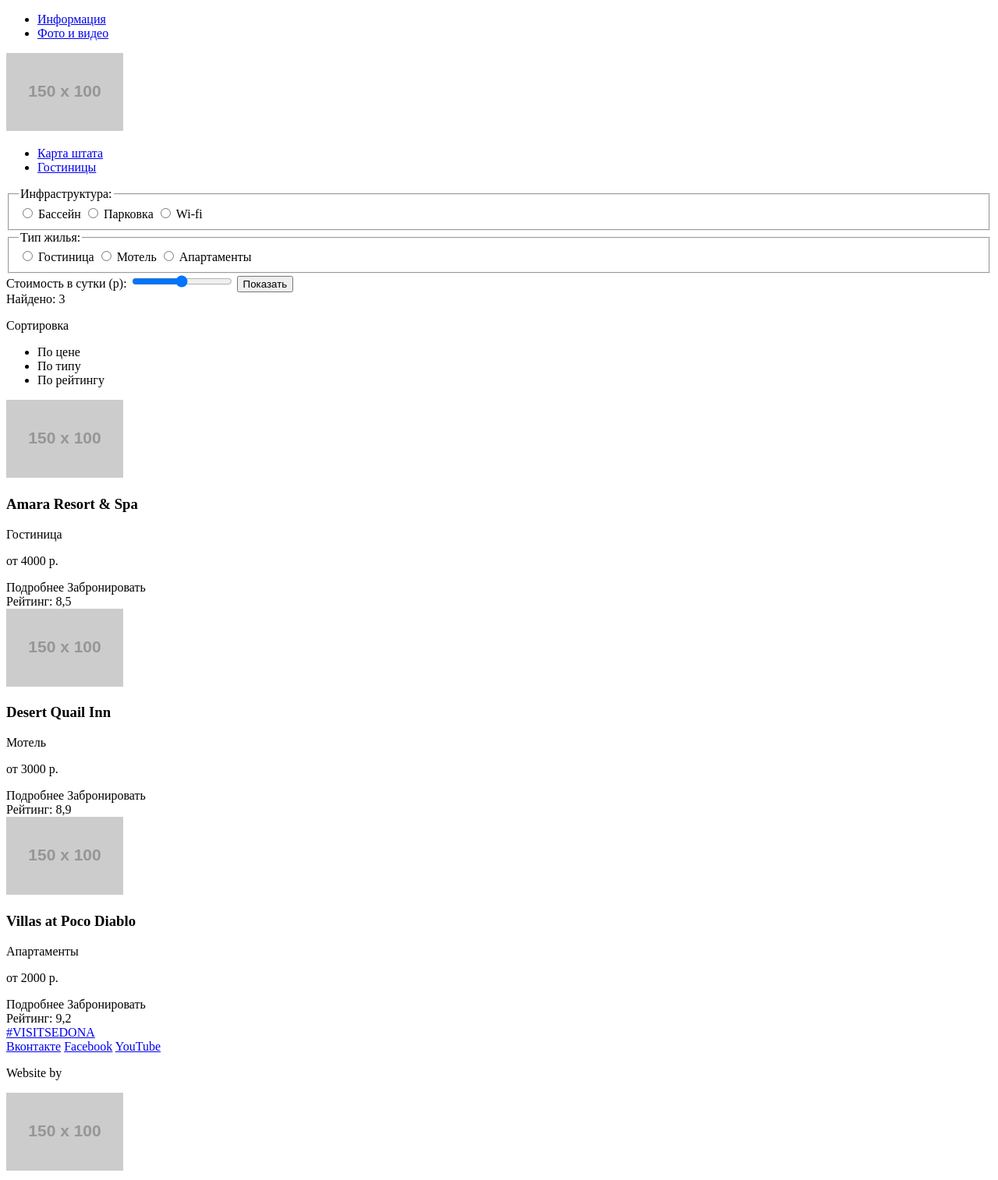
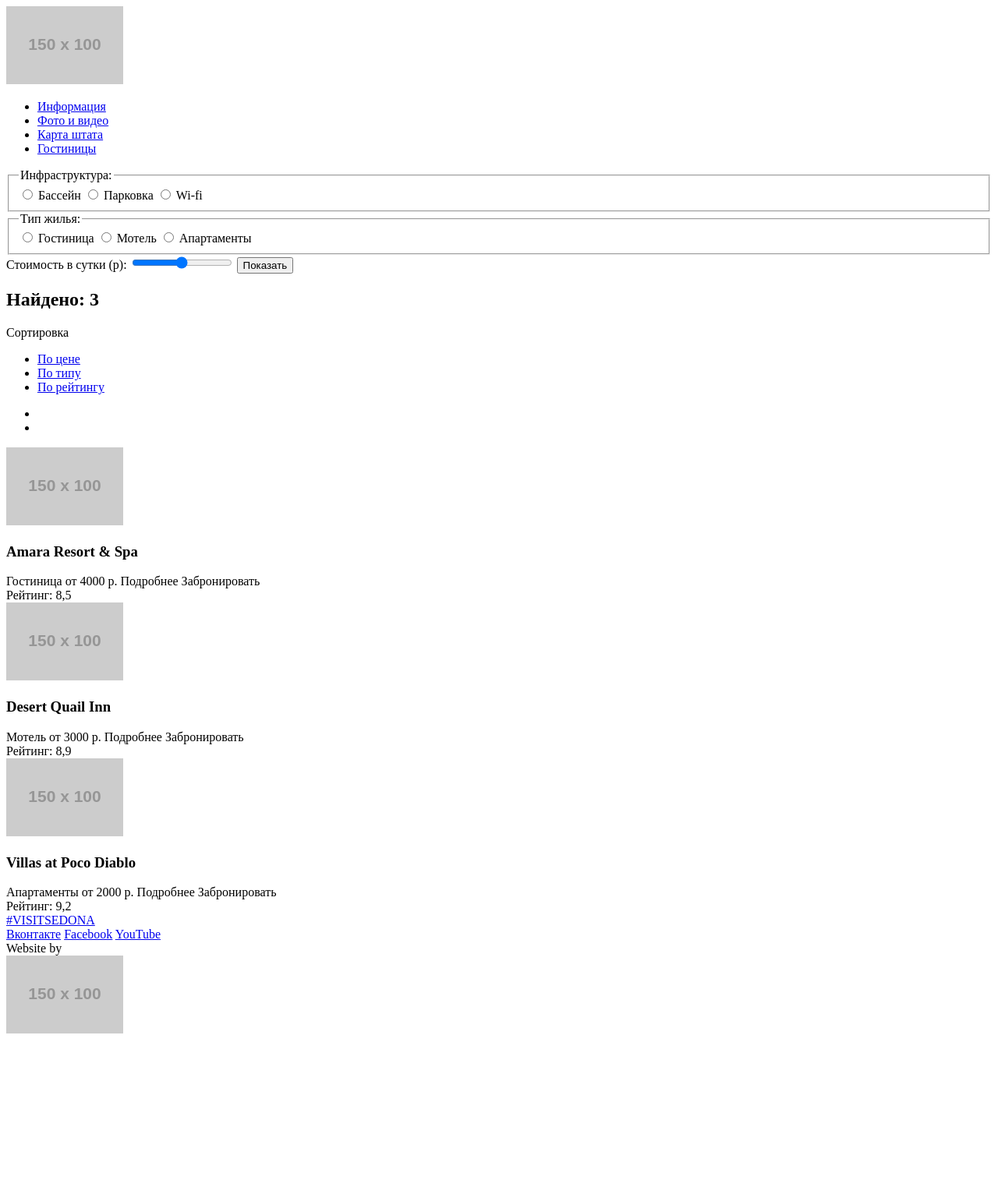
Before and after one commit to anlab27/279601-sedona, a plain HTML site: page inner.html in a window 1280 px wide. Shown: the whole page at 78% size. After the commit the page ends 1338 px from the top, so only its background shows below. Drawn offline with Linux system fonts and the light colour scheme; placeholder pictures from the web are drawn by us.

Commit message:
Исправления 1

```diff
--- a/inner.html
+++ b/inner.html
@@ -7,7 +7,10 @@
   <body>
     <header class="page-header">
       <div class="header-top">
-        <nav class="left-main-nav">
+        <div class="logo">
+          <a href="#"><img src="http://placehold.it/150x100" alt="City of Sedona"></a>
+        </div>
+        <nav class="main-nav">
           <ul>
             <li>
               <a href="#">Информация</a>
@@ -15,18 +18,11 @@
             <li>
               <a href="#">Фото и видео</a>
             </li>
-          </ul>
-        </nav>
-        <div class="index-logo">
-          <a href="index.html"><img src="http://placehold.it/150x100" alt="City of Sedona"></a>
-        </div>
-        <nav class="right-main-nav">
-          <ul>
             <li>
               <a href="#">Карта штата</a>
             </li>
             <li>
-              <a href="#">Гостиницы</a>
+              <a href="inner.html">Гостиницы</a>
             </li>
           </ul>
         </nav>
@@ -75,59 +71,79 @@
         </form>
       </section>
       <section class="search-results">
-        <div class="result-number">Найдено: 3</div>
+        <h2 class="result-number">Найдено: 3</h2>
         <div class="sorting">
           <p>Сортировка</p>
           <ul class="sorting">
-            <li>По цене</li>
-            <li>По типу</li>
-            <li>По рейтингу</li>
+            <li>
+              <a href="#">По цене</a>
+            </li>
+            <li>
+              <a href="#">По типу</a>
+            </li>
+            <li>
+              <a href="#">По рейтингу</a>
+            </li>
           </ul>
         </div>
-        <div class="arrows-sorting">
-          <div class="sort-up">
+        <ul class="arrows-sorting">
+          <li class="sort-up">
+            <a href="#"></a>
+          </li>
+          <li class="sort-down">
+            <a href="#"></a>
+          </li>
+        </ul>
+      </section>
+      <section class="hotel-list">
+        <article class="hotel-list-item">
+          <div class="hotel-image">
+            <img src="http://placehold.it/150x100" alt="hotel-1">
           </div>
-          <div class="sort-down">
-          </div>
-        </div>
-        <div class="hotel-list">
-          <article class="hotel-list-item">
-            <img src="http://placehold.it/150x100" alt="hotel-1">
-            <h3>Amara Resort & Spa</h3>
-            <p class="kind-hotel">Гостиница</p>
-            <p class="cost">от 4000 р.</p>
+          <h1>Amara Resort & Spa</h1>
+          <div class="description">
+            <span class="kind-hotel">Гостиница</span>
+            <span class="cost">от 4000 р.</span>
             <a class="btn detail">Подробнее</a>
             <a class="btn reserve">Забронировать</a>
+          </div>
           <div class="raiting">
             <div class="stars four"></div>
-              <div class="numeral">Рейтинг: 8,5</div>
+            <span class="numeral">Рейтинг: 8,5</span>
           </div>
         </article>
         <article class="hotel-list-item">
+          <div class="hotel-image">
             <img src="http://placehold.it/150x100" alt="hotel-2">
-            <h3>Desert Quail Inn</h3>
-            <p class="kind-hotel">Мотель</p>
-            <p class="cost">от 3000 р.</p>
+          </div>
+          <h1>Desert Quail Inn</h1>
+          <div class="description">
+            <span class="kind-hotel">Мотель</span>
+            <span class="cost">от 3000 р.</span>
             <a class="btn detail">Подробнее</a>
             <a class="btn reserve">Забронировать</a>
+          </div>
           <div class="raiting">
             <div class="stars three"></div>
-              <div class="numeral">Рейтинг: 8,9</div>
+            <span class="numeral">Рейтинг: 8,9</span>
           </div>
         </article>
         <article class="hotel-list-item">
+          <div class="hotel-image">
             <img src="http://placehold.it/150x100" alt="hotel-3">
-            <h3>Villas at Poco Diablo</h3>
-            <p class="kind-hotel">Апартаменты</p>
-            <p class="cost">от 2000 р.</p>
+          </div>
+          <div class="description">
+          <h1>Villas at Poco Diablo</h1>
+            <span class="kind-hotel">Апартаменты</span>
+            <span class="cost">от 2000 р.</span>
             <a class="btn detail">Подробнее</a>
             <a class="btn reserve">Забронировать</a>
+          </div>
           <div class="raiting">
             <div class="stars two"></div>
-              <div class="numeral">Рейтинг: 9,2</div>
+            <span class="numeral">Рейтинг: 9,2</span>
           </div>
         </article>
-        </div>
       </section>
     </main>
     <footer class="page-footer">
@@ -140,7 +156,7 @@
         <a class="social-btn social-yt" href="#">YouTube</a>
       </div>
       <div class="copyright">
-        <p>Website by</p>
+        <span>Website by</span>
         <div class="logo-htmlacademy">
           <a href="https://htmlacademy.ru/intensive/htmlcss">
             <img src="http://placehold.it/150x100" alt="Logo HTML Academy">
```
Also changed, not shown: index.html (+47 -43 lines). Lines whose indentation alone changed are shown as unchanged.
